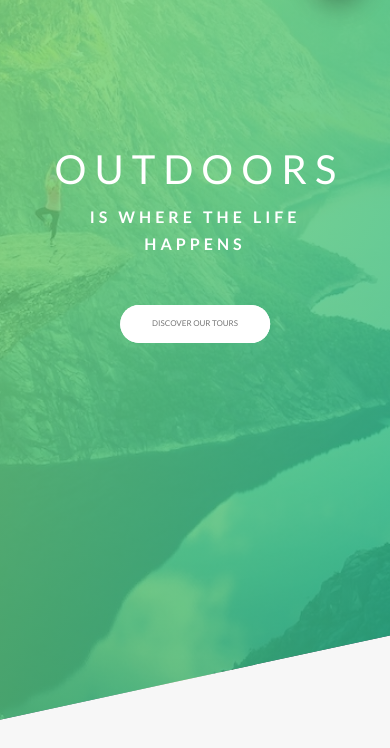
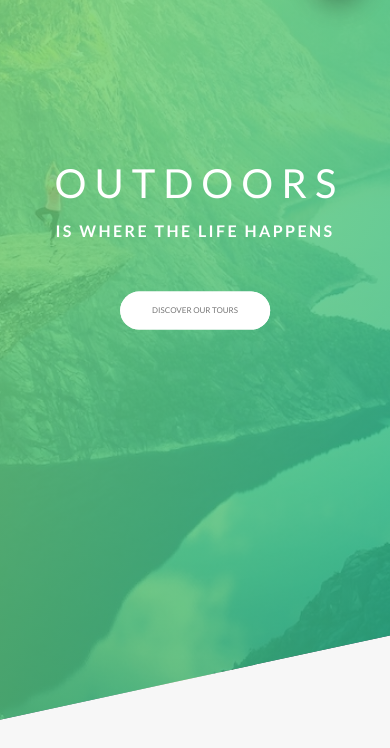
Before and after one commit to lando1234/natour, a website: page index.html in a window 390 px wide. Shown: the part 82-830 px from the top of the page. Drawn offline with Linux system fonts and the light colour scheme.

Commit message:
arreglos para hacer responsive

```diff
--- a/index.html
+++ b/index.html
@@ -326,7 +326,7 @@
                                         </div>
                                     </div>
                                     <div class="form-group">
-                                        <button type="submit" class="btn btn--primary">Next Strep &rarr;</button>
+                                        <button type="submit" class="btn btn--primary">Next Strep <span class="btn__arrow">&rarr;</span></button>
                                     </div>
                                 </form>
                             </div>
--- a/package.json
+++ b/package.json
@@ -6,7 +6,7 @@
   "scripts": {
     "watch:sass": "node-sass sass/main.scss css/style.css -w",
     "devserver": "live-server",
-    "start":"npm-run-all --parallel devserver watch:sass",
+    "start": "npm-run-all --parallel devserver watch:sass",
     "compile:sass": "node-sass sass/main.scss css/style.comp.css",
     "concat:css": "concat -o css/style.concat.css css/icon-font.css css/style.comp.css",
     "compress:css": "node-sass css/style.concat.css css/style.css --output-style compressed",
--- a/sass/base/_typography.scss
+++ b/sass/base/_typography.scss
@@ -46,8 +46,8 @@ body {
         letter-spacing: 1.17rem;
         animation: move-in-right 1s ease-out;
 
-        @include respond(phone){
-            letter-spacing: .5rem;
+        @include respond(tab-port){
+            letter-spacing: .3rem;
         }
     }
 
@@ -75,7 +75,8 @@ body {
     }
 
     @include respond(phone){
-        font-size: 2.5rem;
+        font-size: 2rem;
+        text-align: center;
     }
 }
 
--- a/sass/components/_btn.scss
+++ b/sass/components/_btn.scss
@@ -12,6 +12,13 @@
         border:none;
         cursor: pointer;
     }
+
+    &__arrow{
+        @include respond( phone ){
+            display:none;
+        }
+    }
+
     &:hover {
         transform:translateY(-3px);
         box-shadow: 0 1rem 2rem rgba($color-black,.2);
--- a/sass/components/_story.scss
+++ b/sass/components/_story.scss
@@ -20,6 +20,7 @@
 
     @include respond(phone){
         transform:skewX(0);
+        text-align: center;
     }
 
     &__shape {
@@ -39,7 +40,10 @@
             border-radius: none;
         }
         @include respond(phone){
-            transform: translateX(-3rem);
+            transform: translateX(0);
+            float:none;
+            display:inline-block;
+            margin-bottom: 3rem;
         }
     }
 
--- a/sass/layout/_grid.scss
+++ b/sass/layout/_grid.scss
@@ -3,6 +3,10 @@
     margin:0 auto;
 
     @include respond(tab-port){
+        padding: 0 10rem;
+    }
+
+    @include respond(phone){
         padding: 0 3rem;
     }
 
```
Also changed, not shown: css/style.comp.css, css/style.concat.css, css/style.css.
